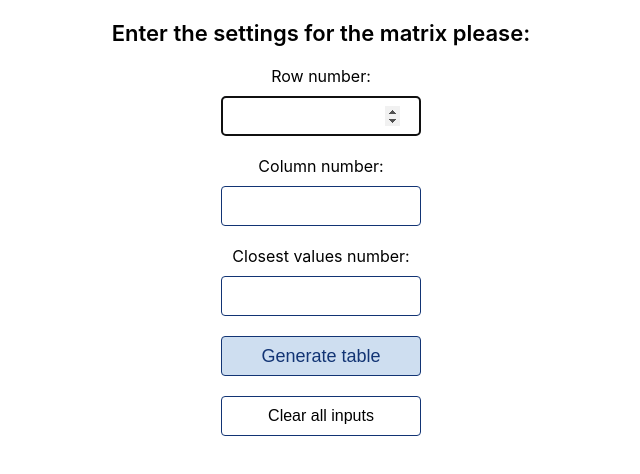
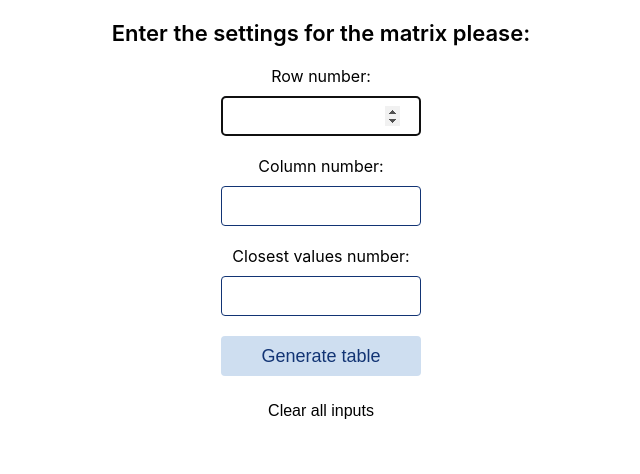
Before and after one commit to nadiakhoptiuk/test-table, a React (Create React App) app: page / in a window 1280 px wide. Shown: the top 474 px of the page, without its empty margins (319-959 px from the left). Built offline with nearby package versions, Linux system fonts and the light colour scheme.

Commit message:
add styles for active headers

```diff
--- a/src/components/FormWithSettings/FormWithSettings.module.css
+++ b/src/components/FormWithSettings/FormWithSettings.module.css
@@ -42,11 +42,11 @@
 .submitBtn,
 .clearBtn {
   height: 40px;
-  width: 200px;
+  width: 100%;
   margin-bottom: 20px;
   font-size: 16px;
   background-color: var(--main-bg-color);
-  border: 1px solid var(--accent-text-color);
+  border: none;
   border-radius: 4px;
   cursor: pointer;
   transform: scale(1);
@@ -65,6 +65,9 @@
 }
 
 .clearBtn {
+  height: 30px;
+  width: 150px;
+  border: none;
   margin-bottom: 0;
 }
 
--- a/src/components/Table/Table.jsx
+++ b/src/components/Table/Table.jsx
@@ -16,6 +16,7 @@ export default function Table() {
   const [totalAmountByRows, setTotalAmountByRows] = useState(0);
   const [totalAmount, setTotalAmount] = useState(0);
   const [closestTd, setClosestTd] = useState(null);
+  const [headers, setHeaders] = useState('');
   const { N, x } = useSelector(outputDataSelector);
 
   const tableData = useSelector(tableDataSelector);
@@ -24,6 +25,10 @@ export default function Table() {
   function handleHoverTd(evt) {
     const id = evt.target.id;
     getArrayOfTds(id);
+  }
+
+  function handleHoverHeader(evt) {
+    evt.target.id === 'average' && setHeaders('average');
   }
 
   function getArrayOfTds(id) {
@@ -185,12 +190,24 @@ export default function Table() {
           <tr>
             {averagesByColumns.map((td, index) => {
               return (
-                <td key={index} className={s.tableHeader}>
+                <td
+                  key={index}
+                  className={
+                    headers === 'average' ? s.activeHeader : s.tableHeader
+                  }
+                >
                   {td}
                 </td>
               );
             })}
-            <td className={s.tableHeader}>Average by columns:</td>
+            <td
+              className={s.tableHeader}
+              onMouseEnter={handleHoverHeader}
+              onMouseLeave={() => setHeaders('')}
+              id="average"
+            >
+              Average by columns:
+            </td>
           </tr>
         </tbody>
       </table>
--- a/src/components/Table/Table.module.css
+++ b/src/components/Table/Table.module.css
@@ -79,6 +79,12 @@
   background-color: var(--secondary-bg-color);
 }
 
+.activeHeader {
+  background-color: var(--secondary-bg-color);
+  font-weight: 600;
+  color: var(--accent-text-color);
+}
+
 .totalAmountByRow {
   position: relative;
 
```
